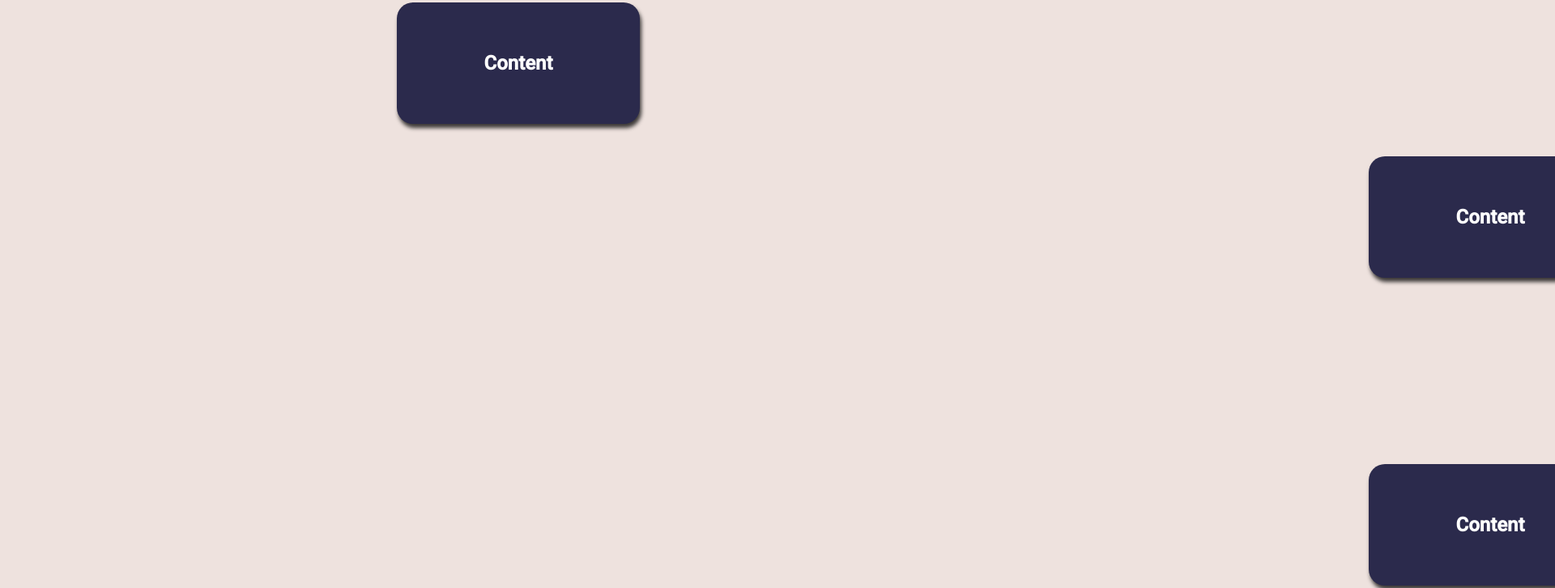
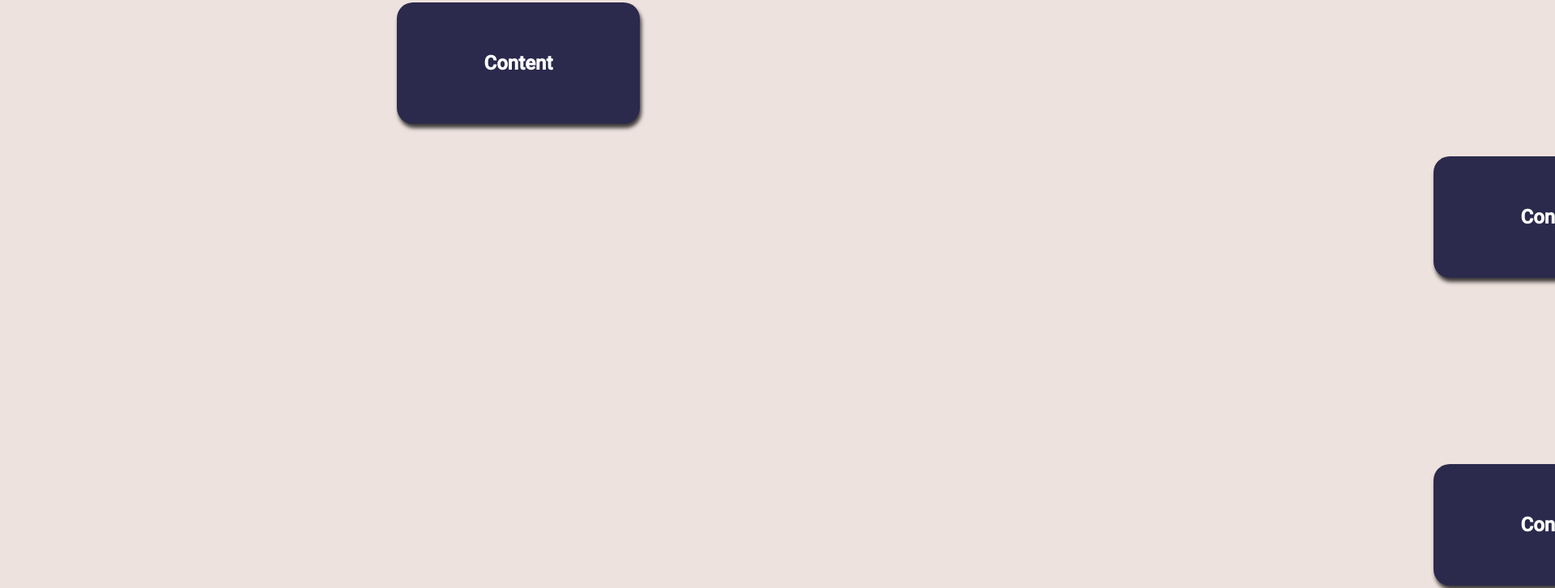
Before and after one commit to ameer-hamza0046/scroll-animation, a plain HTML site: page index.html in a window 1280 px wide. Shown: the part 455-1181 px from the top of the page at 81% size, 1920 px wide, since content can reach past the window. Drawn offline with Linux system fonts and the light colour scheme.

Commit message:
minor correction

```diff
--- a/index.js
+++ b/index.js
@@ -1,9 +1,10 @@
 const boxes = document.querySelectorAll(".box");
-const showheight = 0.8 * window.innerHeight;
+// console.log(boxes);
+const showheight = 0.8 * window.screen.height;
 
 const check = () => {
   boxes.forEach((box) => {
-    if (box.getBoundingClientRect().top <= showheight) {
+    if (box.getBoundingClientRect().y <= showheight) {
       box.classList.add("show");
     } else {
       box.classList.remove("show");
--- a/style.css
+++ b/style.css
@@ -18,6 +18,7 @@ body {
 
 h1 {
   margin: 10px;
+  text-align: center;
 }
 
 .box {
@@ -30,17 +31,18 @@ h1 {
   justify-content: center;
   align-items: center;
   margin: 20px 0px;
-  transform: translateX(-400%);
-  transition: transform 0.5s ease-out 0s;
+  position: relative;
+  left: -100vw;
+  transition: left 0.5s ease-out 0s;
   background-color: #2b2a4c;
   color: white;
   box-shadow: 2px 5px 5px 0px rgba(0, 0, 0, 0.75);
 }
 
 .box:nth-of-type(even) {
-  transform: translateX(400%);
+  left: 100vw;
 }
 
 .box.show {
-  transform: translateX(0);
+  left: 0;
 }
```
